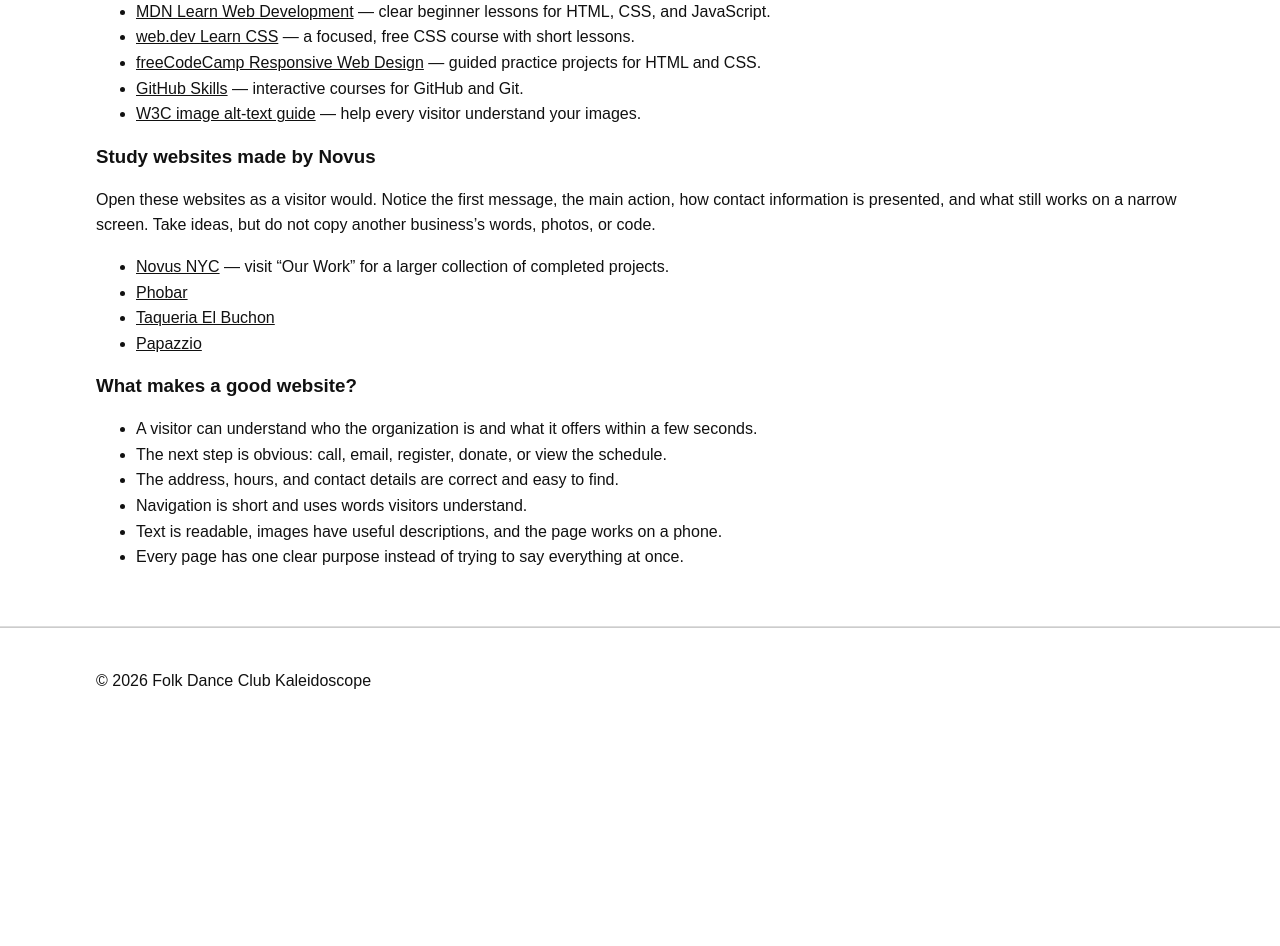
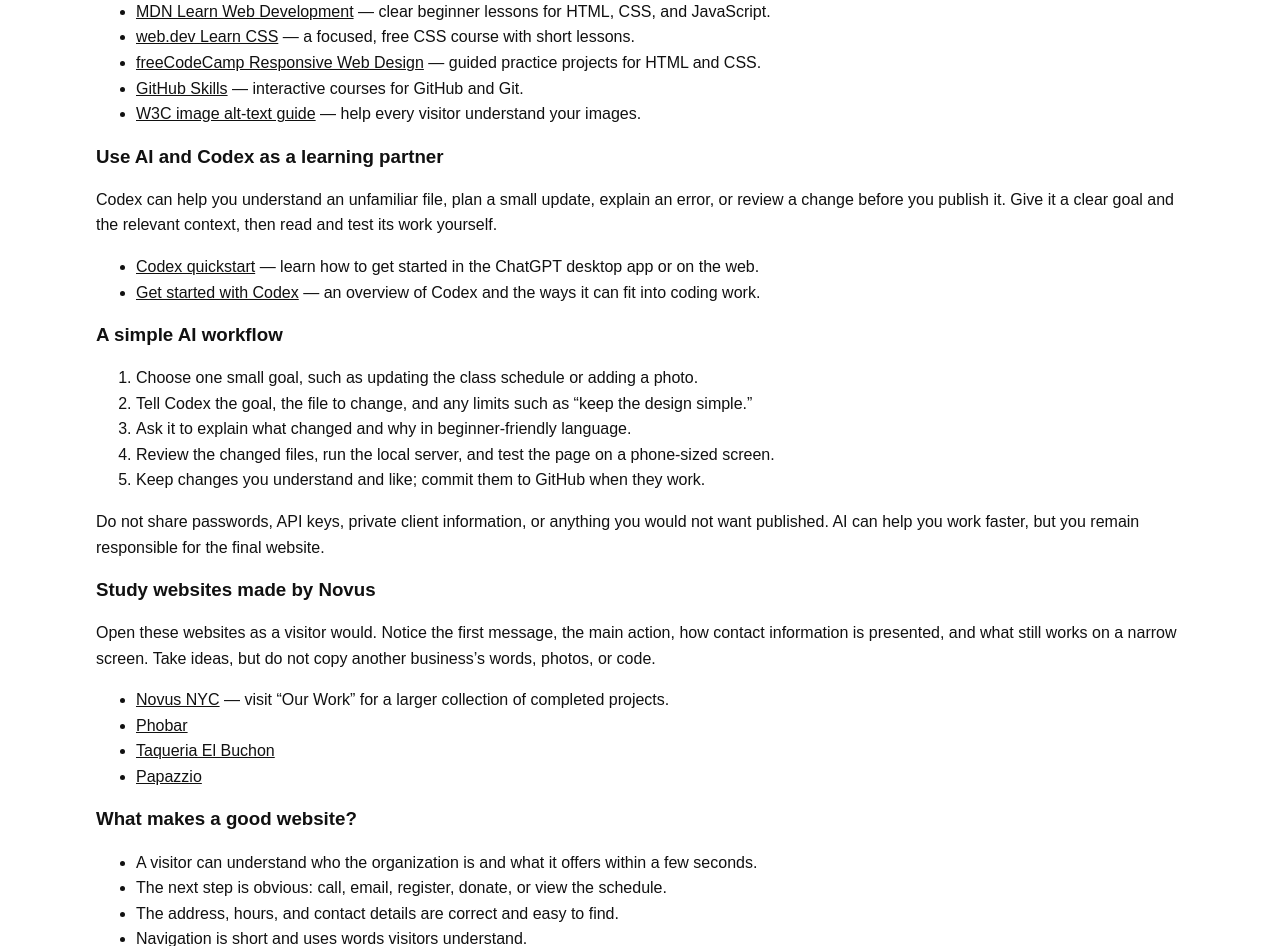
Before and after one commit to Volta-NYC/Kaleidoscope, a plain HTML site: page index.html in a window 1280 px wide. Shown: the part 3233-4179 px from the top of the page. Before the commit the page ends 3966 px from the top, so only its background shows below. Drawn offline with Linux system fonts and the light colour scheme.

Commit message:
added codex section

```diff
--- a/index.html
+++ b/index.html
@@ -210,6 +210,37 @@
             </li>
           </ul>
 
+          <h3 data-i18n="codexTitle">Use AI and Codex as a learning partner</h3>
+          <p data-i18n="codexIntro">
+            Codex can help you understand an unfamiliar file, plan a small update, explain an
+            error, or review a change before you publish it. Give it a clear goal and the
+            relevant context, then read and test its work yourself.
+          </p>
+          <ul>
+            <li>
+              <a href="https://developers.openai.com/codex/quickstart" target="_blank" rel="noreferrer">Codex quickstart</a>
+              <span data-i18n="codexQuickstartDescription">— learn how to get started in the ChatGPT desktop app or on the web.</span>
+            </li>
+            <li>
+              <a href="https://openai.com/codex/get-started/" target="_blank" rel="noreferrer">Get started with Codex</a>
+              <span data-i18n="codexGetStartedDescription">— an overview of Codex and the ways it can fit into coding work.</span>
+            </li>
+          </ul>
+
+          <h3 data-i18n="aiWorkflowTitle">A simple AI workflow</h3>
+          <ol>
+            <li data-i18n="aiWorkflowOne">Choose one small goal, such as updating the class schedule or adding a photo.</li>
+            <li data-i18n="aiWorkflowTwo">Tell Codex the goal, the file to change, and any limits such as “keep the design simple.”</li>
+            <li data-i18n="aiWorkflowThree">Ask it to explain what changed and why in beginner-friendly language.</li>
+            <li data-i18n="aiWorkflowFour">Review the changed files, run the local server, and test the page on a phone-sized screen.</li>
+            <li data-i18n="aiWorkflowFive">Keep changes you understand and like; commit them to GitHub when they work.</li>
+          </ol>
+          <p data-i18n="aiSafety">
+            Do not share passwords, API keys, private client information, or anything you would
+            not want published. AI can help you work faster, but you remain responsible for the
+            final website.
+          </p>
+
           <h3 data-i18n="examplesTitle">Study websites made by Novus</h3>
           <p data-i18n="examplesIntro">
             Open these websites as a visitor would. Notice the first message, the main action,
--- a/script.js
+++ b/script.js
@@ -72,6 +72,17 @@ const russianText = {
   freeCodeCampDescription: '— практические проекты с пошаговым изучением HTML и CSS.',
   githubDescription: '— интерактивные курсы по GitHub и Git.',
   accessibilityDescription: '— поможет всем посетителям понять, что изображено на ваших фотографиях.',
+  codexTitle: 'Используйте ИИ и Codex как помощника в обучении',
+  codexIntro: 'Codex может помочь понять незнакомый файл, спланировать небольшое обновление, объяснить ошибку или проверить изменения перед публикацией. Сформулируйте ясную цель и дайте необходимый контекст, а затем сами прочитайте и протестируйте результат.',
+  codexQuickstartDescription: '— узнайте, как начать работу в приложении ChatGPT для компьютера или в интернете.',
+  codexGetStartedDescription: '— обзор Codex и способов использовать его в работе над кодом.',
+  aiWorkflowTitle: 'Простой рабочий процесс с ИИ',
+  aiWorkflowOne: 'Выберите одну небольшую цель, например обновить расписание занятий или добавить фотографию.',
+  aiWorkflowTwo: 'Расскажите Codex о цели, файле, который нужно изменить, и ограничениях, например: «сохраните простой дизайн».',
+  aiWorkflowThree: 'Попросите объяснить, что изменилось и почему, простым для новичка языком.',
+  aiWorkflowFour: 'Проверьте изменённые файлы, запустите локальный сервер и откройте страницу на экране размера телефона.',
+  aiWorkflowFive: 'Сохраняйте только понятные и нужные изменения; добавляйте их в GitHub, когда всё работает.',
+  aiSafety: 'Не сообщайте пароли, API-ключи, личную информацию клиентов или любые данные, которые вы не хотели бы публиковать. ИИ может помочь работать быстрее, но ответственность за итоговый сайт остаётся за вами.',
   examplesTitle: 'Изучайте сайты, созданные Novus',
   examplesIntro: 'Откройте эти сайты глазами посетителя. Обратите внимание на первое сообщение, главное действие, подачу контактной информации и работу сайта на узком экране. Берите идеи, но не копируйте чужие тексты, фотографии или код.',
   novusDescription: '— откройте раздел «Our Work», чтобы посмотреть больше завершённых проектов.',
```
Also changed, not shown: README.md.
